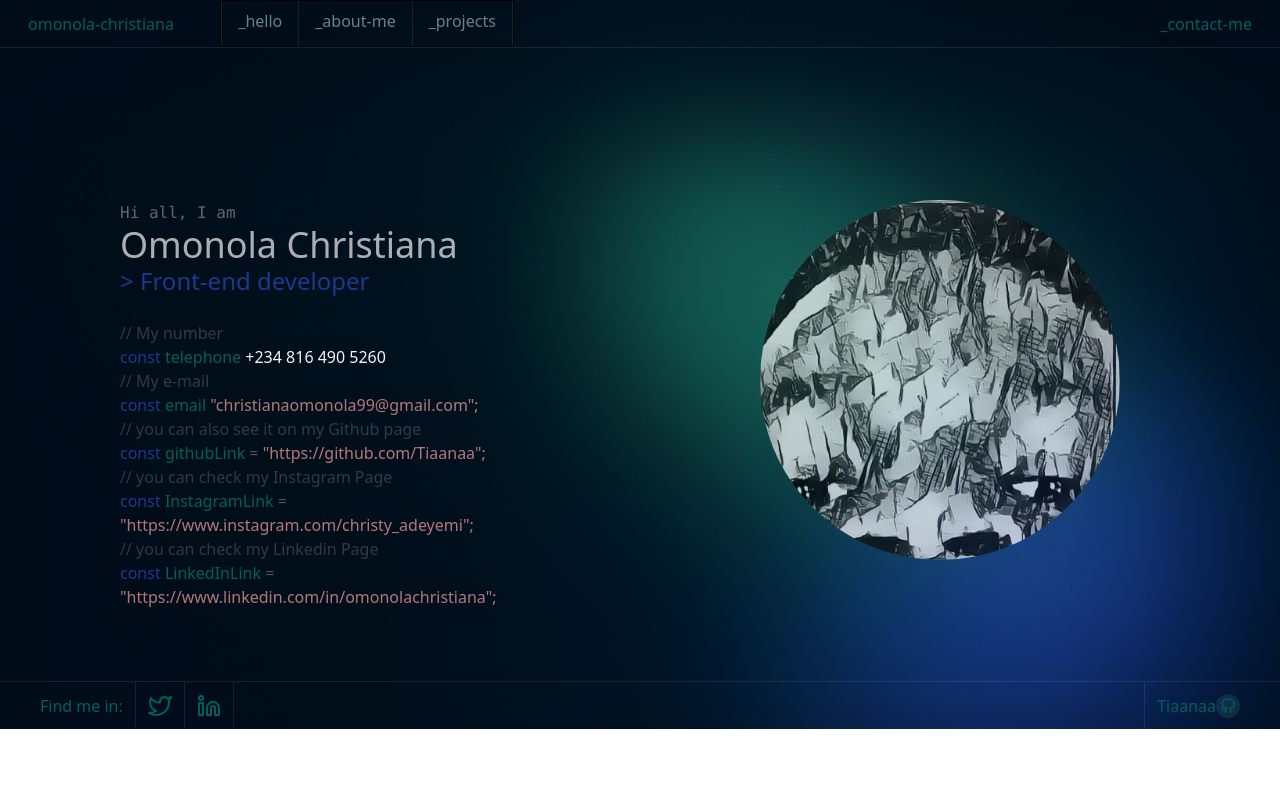
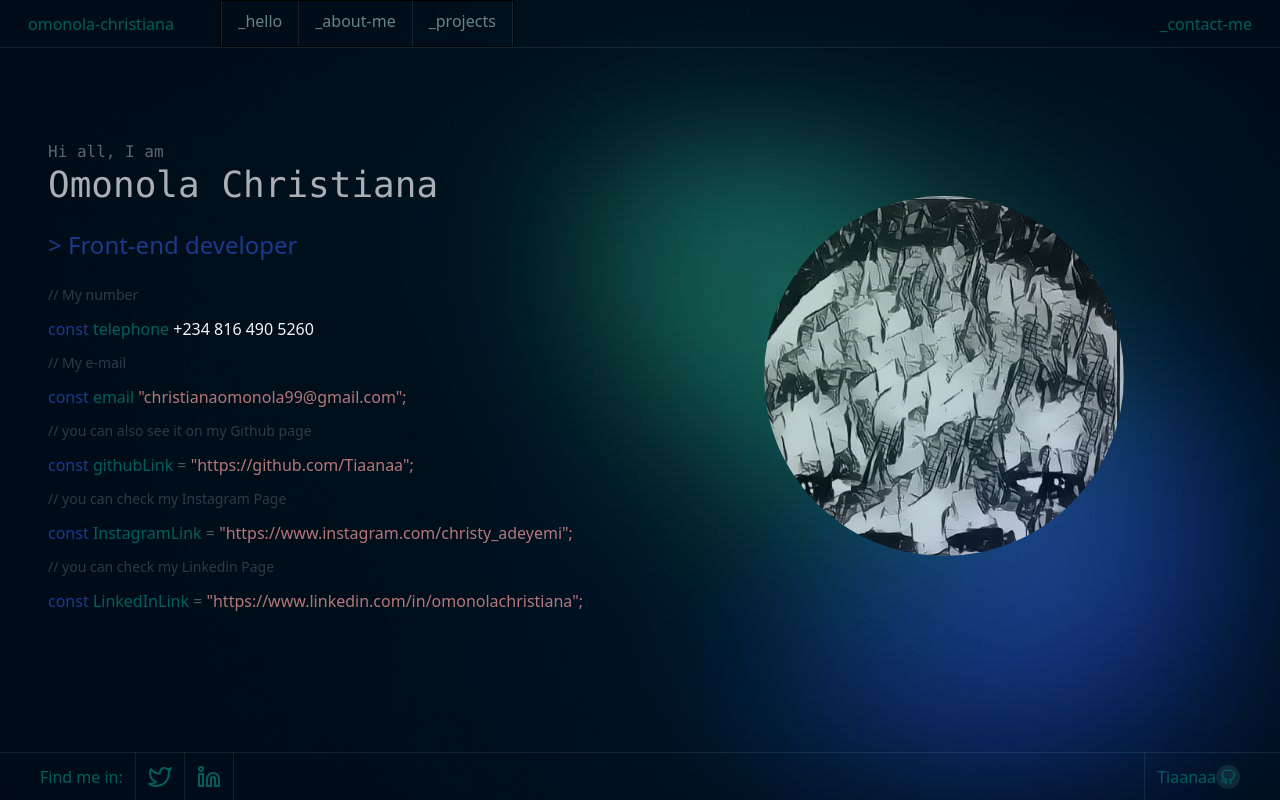
Before and after one commit to Tiaanaa/Portfolio_J, a React (Vite) app: page / in a window 1280 px wide. Built offline with nearby package versions, Linux system fonts and the light colour scheme.

Commit message:
modified

```diff
--- a/src/pages/Home.jsx
+++ b/src/pages/Home.jsx
@@ -1,46 +1,77 @@
-import React from 'react'
-import Nav from '../components/Nav';
-import Footer from '../components/Footer';
-import { Link } from 'react-router';
+import React from "react";
+import Nav from "../components/Nav";
+import Footer from "../components/Footer";
+import { Link } from "react-router";
 
 const Home = () => {
   return (
     <>
-      <section className='bg-[url(./assets/photo_2025-05-15_15-53-05.jpg)] bg-cover w-full'>
+      <section className="bg-[url(./assets/photo_2025-05-15_15-53-05.jpg)] bg-cover w-full min-h-screen flex flex-col">
         <Nav />
-        <div className='pt-50 pb-18 grid grid-cols-2 p-30'>
-<div ><code className='text-gray-400/60'>Hi all, I am</code>
-            <h1 className='text-gray-100/70 text-4xl ' >Omonola Christiana</h1>
-            <p className='text-blue-900 text-2xl'>&gt; Front-end developer</p><br/>
-            <p className='text-gray-400/30'>// My number</p>
-            <p className='text-gray-100'><span className='text-blue-900'>const</span> <span className='text-teal-800'>telephone</span> +234 816 490 5260</p>
-            <p className='text-gray-400/30'>// My e-mail</p>
-            <p className='text-red-300/70'><span className='text-blue-900'>const</span> <span className='text-teal-800'>email</span> "christianaomonola99@gmail.com";</p>
+        <div className="flex-grow grid grid-cols-1 md:grid-cols-2 gap-8 p-4 md:p-8 lg:p-12 container mx-auto mt-20 md:mt-0 items-center">
+          <div className="space-y-4 md:space-y-6">
+            <code className="text-gray-400/60 text-sm md:text-base">Hi all, I am</code>
+            <h1 className="text-gray-100/70 text-3xl md:text-4xl"><code>Omonola Christiana</code> </h1>
+            <p className="text-blue-900 text-xl md:text-2xl">&gt; Front-end developer</p>
 
-            <p className='text-gray-400/30'>// you can also see it on my Github page</p>
-            <p className='text-red-300/70'><span className='text-blue-900'>const</span> <span className='text-teal-800'>githubLink</span> <span className='text-gray-100/30'>=</span> <Link to='https://github.com/Tiaanaa' target='_blank'>"https://github.com/Tiaanaa";</Link></p>
+            <div className="space-y-3 mt-6">
+              <p className="text-gray-400/30 text-sm">// My number</p>
+              <p className="text-gray-100 text-sm md:text-base">
+                <span className="text-blue-900">const</span>{" "}
+                <span className="text-teal-800">telephone</span> +234 816 490 5260
+              </p>
 
-            <p className='text-gray-400/30'>// you can check my Instagram Page</p>
-            <p className='text-red-300/70'><span className='text-blue-900'>const</span> <span className='text-teal-800'>InstagramLink</span> <span className='text-gray-100/30'>=</span> <Link to='https://www.instagram.com/christy_adeyemi' target='_blank'>"https://www.instagram.com/christy_adeyemi";</Link></p>
+              <p className="text-gray-400/30 text-sm">// My e-mail</p>
+              <p className="text-red-300/70 text-sm md:text-base break-words">
+                <span className="text-blue-900">const</span>{" "}
+                <span className="text-teal-800">email</span>{" "}
+                "christianaomonola99@gmail.com";
+              </p>
 
-             <p className='text-gray-400/30'>// you can check my Linkedin Page</p>
-            <p className='text-red-300/70'><span className='text-blue-900'>const</span> <span className='text-teal-800'>LinkedInLink</span> <span className='text-gray-100/30'>=</span> <Link to='https://www.linkedin.com/in/omonolachristiana' target='_blank'>"https://www.linkedin.com/in/omonolachristiana";</Link></p>
+              <p className="text-gray-400/30 text-sm">// you can also see it on my Github page</p>
+              <p className="text-red-300/70 text-sm md:text-base break-words">
+                <span className="text-blue-900">const</span>{" "}
+                <span className="text-teal-800">githubLink</span>{" "}
+                <span className="text-gray-100/30">=</span>{" "}
+                <Link to="https://github.com/Tiaanaa" target="_blank" className="hover:text-white">
+                  "https://github.com/Tiaanaa";
+                </Link>
+              </p>
 
+              <p className="text-gray-400/30 text-sm">// you can check my Instagram Page</p>
+              <p className="text-red-300/70 text-sm md:text-base break-words">
+                <span className="text-blue-900">const</span>{" "}
+                <span className="text-teal-800">InstagramLink</span>{" "}
+                <span className="text-gray-100/30">=</span>{" "}
+                <Link to="https://www.instagram.com/christy_adeyemi" target="_blank" className="hover:text-white">
+                  "https://www.instagram.com/christy_adeyemi";
+                </Link>
+              </p>
 
+              <p className="text-gray-400/30 text-sm">// you can check my Linkedin Page</p>
+              <p className="text-red-300/70 text-sm md:text-base break-words">
+                <span className="text-blue-900">const</span>{" "}
+                <span className="text-teal-800">LinkedInLink</span>{" "}
+                <span className="text-gray-100/30">=</span>{" "}
+                <Link to="https://www.linkedin.com/in/omonolachristiana" target="_blank" className="hover:text-white">
+                  "https://www.linkedin.com/in/omonolachristiana";
+                </Link>
+              </p>
+            </div>
+          </div>
 
+          <div className="flex items-center justify-center order-first md:order-last">
+            <img
+              src="/src/assets/IMG_20210214_130932_054.jpg"
+              alt="Me"
+              className="rounded-full w-48 md:w-72 lg:w-90 animate-pulse"
+            />
           </div>
-          <img src='/src/assets/IMG_20210214_130932_054.jpg' alt='Me' className='rounded-full w-90 ml-30 animate-pulse '/>
         </div>
+        <Footer />
+      </section>
+    </>
+  );
+};
 
-        <Footer/>
-        </section>
-    </>
-
-
-
-
-
-  )
-}
-
-export default Home
+export default Home;
```
